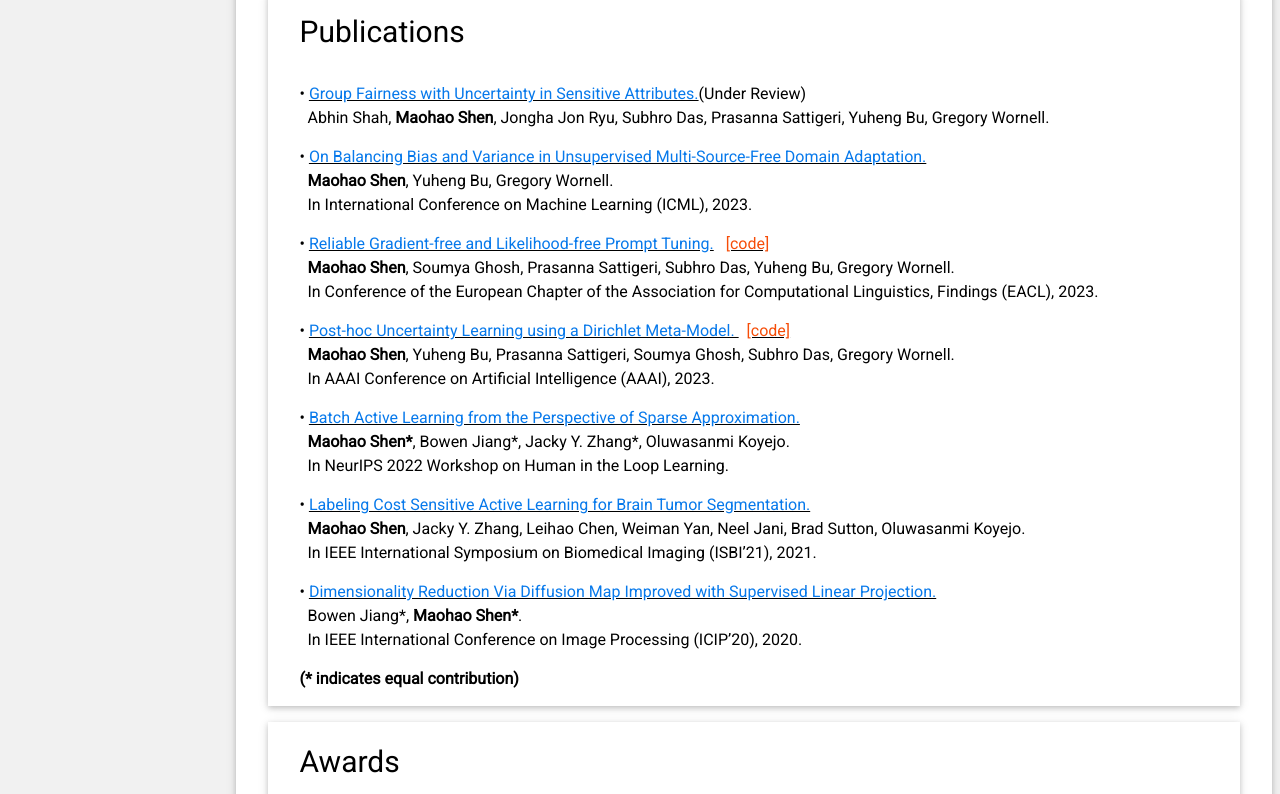
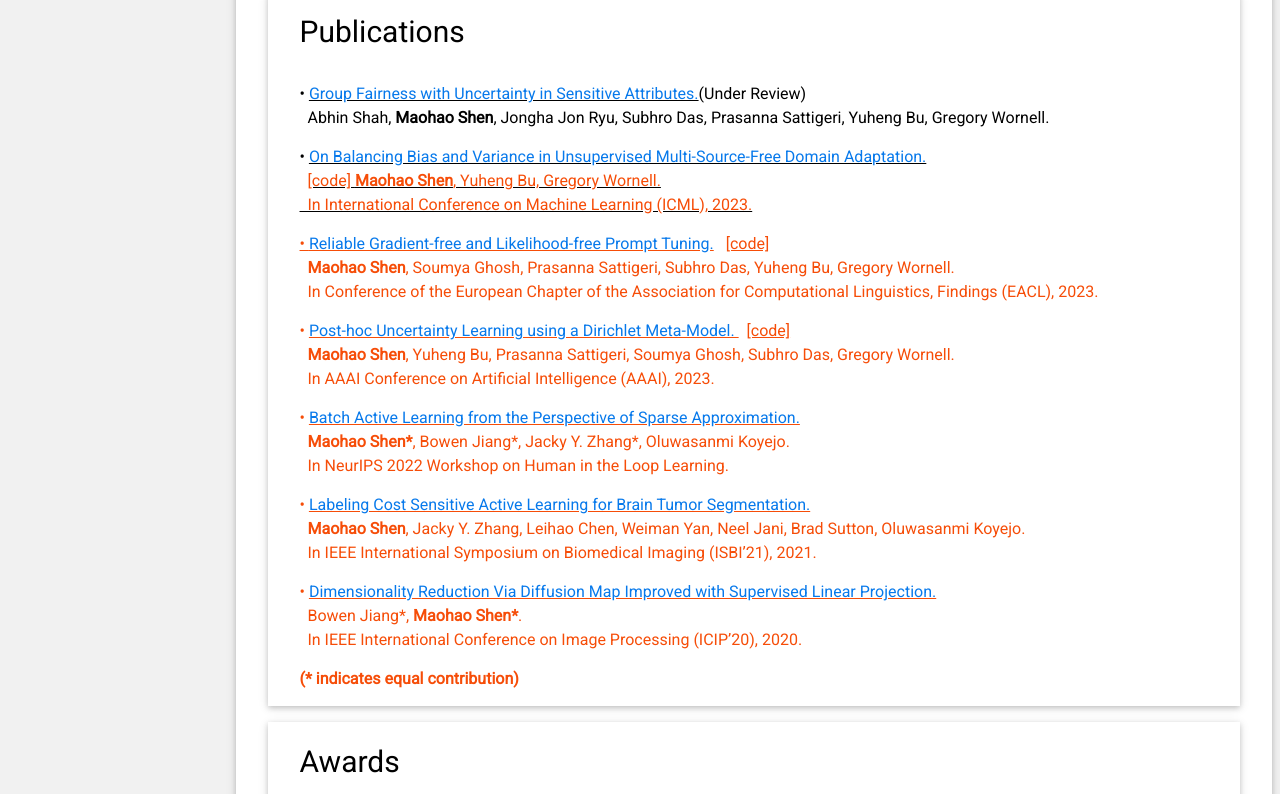
Before and after one commit to maohaos2/Maohao, a plain HTML site: page index.html in a window 1280 px wide. Shown: the part 1299-2093 px from the top of the page. Drawn offline with nearby package versions, Linux system fonts and the light colour scheme; some icons are missing.

Commit message:
Update index.html

```diff
--- a/index.html
+++ b/index.html
@@ -90,7 +90,7 @@ html,body,h1,h2,h3,h4,h5,h6 {font-family: "Roboto", sans-serif}
         <h2 class="w3-text-black w3-padding-6"><i class="fa-fw w3-margin-right w3-xxlarge w3-text-teal"></i>Publications</h2>
         <div class="w3-container">
 	  <p><h6> &bull; <a href="https://arxiv.org/pdf/2302.08077"><font color="#0779eb">Group Fairness with Uncertainty in Sensitive Attributes.</font></a>(Under Review)  <br>&nbsp;&nbsp;Abhin Shah, <b>Maohao Shen</b>, Jongha Jon Ryu, Subhro Das, Prasanna Sattigeri, Yuheng Bu, Gregory Wornell.<br></h6></p>
-	  <p><h6> &bull; <a href="https://arxiv.org/abs/2202.00796"><font color="#0779eb">On Balancing Bias and Variance in Unsupervised Multi-Source-Free Domain Adaptation.</font></a> <br>&nbsp;&nbsp;<b>Maohao Shen</b>, Yuheng Bu, Gregory Wornell.<br>&nbsp;&nbsp;In International Conference on Machine Learning (ICML), 2023. </h6></p>
+	  <p><h6> &bull; <a href="https://arxiv.org/abs/2202.00796"><font color="#0779eb">On Balancing Bias and Variance in Unsupervised Multi-Source-Free Domain Adaptation.</font></a> <br>&nbsp;&nbsp;<a href="https://github.com/maohaos2/MSFDA"><font color="#F64D08">[code] <b>Maohao Shen</b>, Yuheng Bu, Gregory Wornell.<br>&nbsp;&nbsp;In International Conference on Machine Learning (ICML), 2023. </h6></p>
 	  <p><h6> &bull; <a href="https://aclanthology.org/2023.findings-eacl.183/"><font color="#0779eb">Reliable Gradient-free and Likelihood-free Prompt Tuning.</font></a> &nbsp;&nbsp;<a href="https://github.com/maohaos2/SBI_LLM"><font color="#F64D08">[code] </font></a> <br>&nbsp;&nbsp;<b>Maohao Shen</b>, Soumya Ghosh, Prasanna Sattigeri, Subhro Das, Yuheng Bu, Gregory Wornell.<br>&nbsp;&nbsp;In Conference of the European Chapter of the Association for Computational Linguistics, Findings (EACL), 2023.</h6></p>
 	  <p><h6> &bull; <a href="https://arxiv.org/abs/2212.07359"><font color="#0779eb">Post-hoc Uncertainty Learning using a Dirichlet Meta-Model. </font></a> &nbsp;&nbsp;<a href="https://github.com/maohaos2/PosthocUQ"><font color="#F64D08">[code] </font></a> <br>&nbsp;&nbsp;<b>Maohao Shen</b>, Yuheng Bu, Prasanna Sattigeri, Soumya Ghosh, Subhro Das, Gregory Wornell.<br>&nbsp;&nbsp;In AAAI Conference on Artificial Intelligence (AAAI), 2023. </h6></p>
           <p><h6> &bull; <a href="https://arxiv.org/abs/2211.00246"><font color="#0779eb">Batch Active Learning from the Perspective of Sparse Approximation.</font></a> <br>&nbsp;&nbsp;<b>Maohao Shen*</b>, Bowen Jiang*, Jacky Y. Zhang*, Oluwasanmi Koyejo.<br>&nbsp;&nbsp;In NeurIPS 2022 Workshop on Human in the Loop Learning.</h6></p>
```
